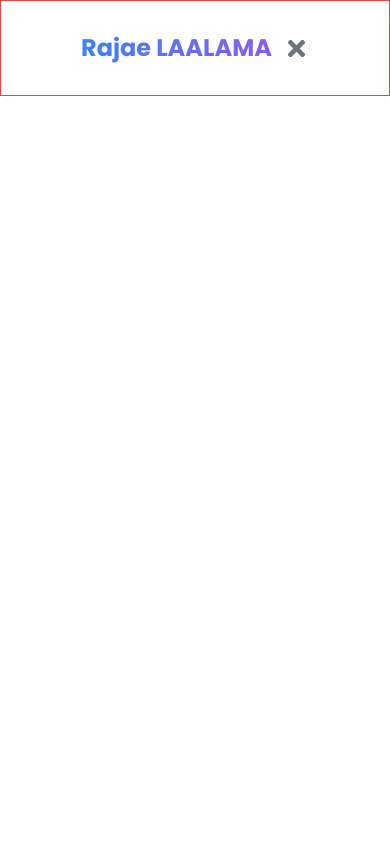
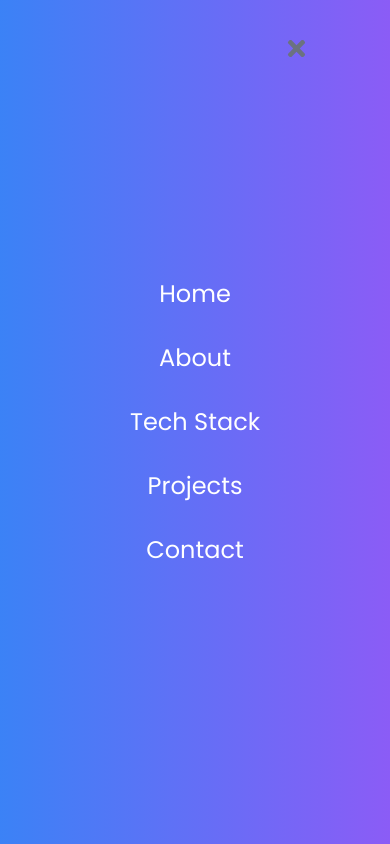
Before and after one commit to Rajae-Laalalma/Portfolio-2, a React (Create React App) app: page / in a window 390 px wide. Both pictures are taken after a click on the element 296 px from the left and 48 px from the top of the page. Built offline with nearby package versions, Linux system fonts and the light colour scheme.

Commit message:
NavBar termine  project

```diff
--- a/src/components/NavBar.jsx
+++ b/src/components/NavBar.jsx
@@ -52,21 +52,33 @@ Link:'Projects'
 
             </ul>
 
-            <ul className='hidden md:flex items-center justify-center'>
+            <ul className='hidden md:flex items-center justify-center '>
               <li className=' pl-6  '>
-                <span className="text-gray-500 hover:text-violet-300 ">
-  <GrGithub size={25} className=''/>
+                <span className="text-gray-500 hover:text-violet-300  ">
+  <GrGithub size={25} className=' transform transition-transform duration-300 hover:scale-125'/>
 </span> </li>
 <span>
-  <li className='flex items-center justify-center w-6 h-6 m-2 rounded-full bg-gray-500 hover:bg-violet-300 text-white'><GrLinkedinOption className='w-4 h-4' /></li>
+  <li className='flex items-center justify-center w-6 h-6 m-2 rounded-full bg-gray-500 hover:bg-violet-300 text-white  transform transition-transform duration-300 hover:scale-125 '><GrLinkedinOption className='w-4 h-4' /></li>
 </span>
 
             </ul>
-            <div onClick={()=>setNav(!nav)} className='md:hidden '>
+            <div onClick={()=>setNav(!nav)} className='md:hidden z-10'>
               {nav?<FaTimes size={25} className='text-gray-500' />:<FaBars size={25} className='text-gray-500'/>}
 
+            </div>
+            {nav &&(
+                 <ul className=' md:hidden  flex flex-col justify-center items-center absolute top-0 left-0 w-full h-screen bg-gradient-to-r from-blue-500 to-violet-500 '>
+            {
+                Links.map(({id,Link})=>(
+                     <li key={id} className='py-4 text-white cursor-pointer font-title text-2xl'>{Link}</li>
+                ))
+            }
 
-            </div>
+
+
+            </ul>
+            )}
+
         </div>
 
     </div>
```
